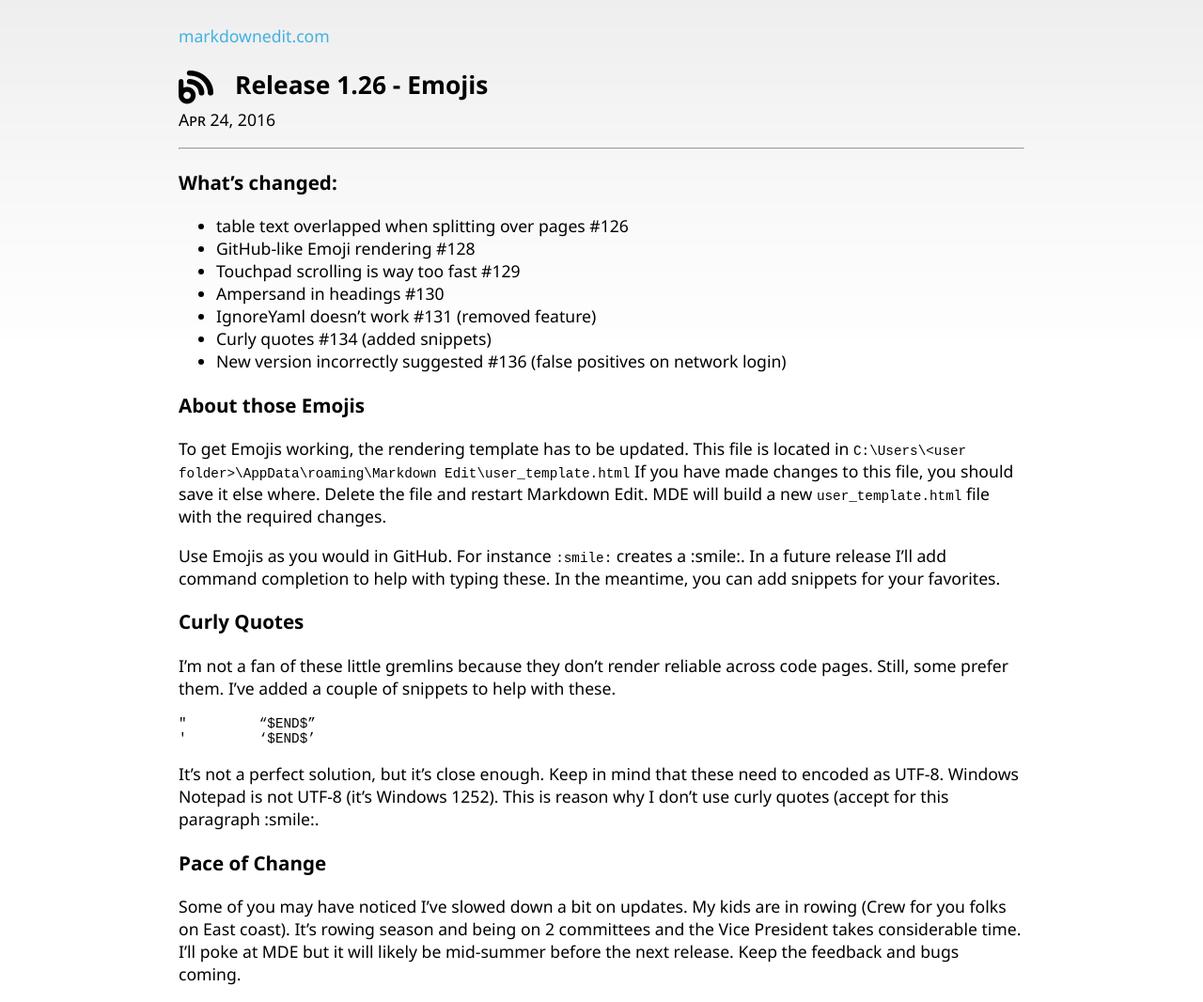
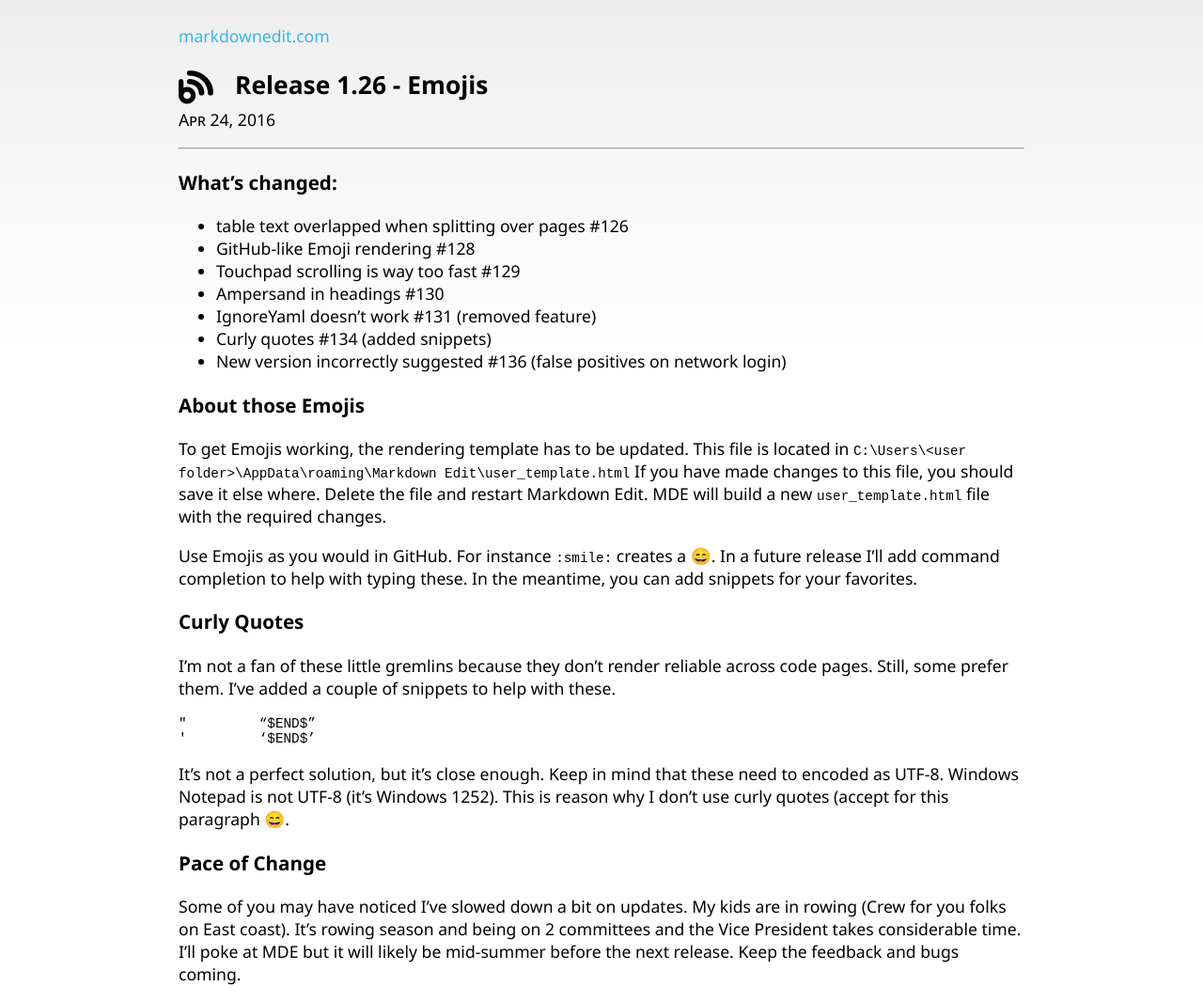
Before and after one commit to mike-ward/mde-site, a Jekyll site: the page built from _posts/2016-04-24-release-1-26-emojis.md, in a window 1280 px wide. Shown: the whole page at 94% size. Built offline with Jekyll 4.4.1, drawn with Linux system fonts in a browser that asks for light colours; emoji names are drawn with the system emoji font; comment, search, counter and statistics services are not loaded.

```diff
--- a/_config.yml
+++ b/_config.yml
@@ -29,4 +29,5 @@ gems:
   - jekyll-seo-tag
   - jekyll-sitemap
   - jekyll-feed
-  - jekyll-paginate
+  - jekyll-mentions
+  - jemoji
--- a/_layouts/index.html
+++ b/_layouts/index.html
@@ -25,7 +25,7 @@ layout: default
 		Handles large documents with ease.
 		User defined templates.
 		MathJax support. Accurate scroll synchronization.
-		CommonMark and Github flavored markdown supported.
+		CommonMark and GitHub Flavored Markdown supported.
 	</div>
 	<div style="clear:both">&nbsp;</div>
 </div>
```
